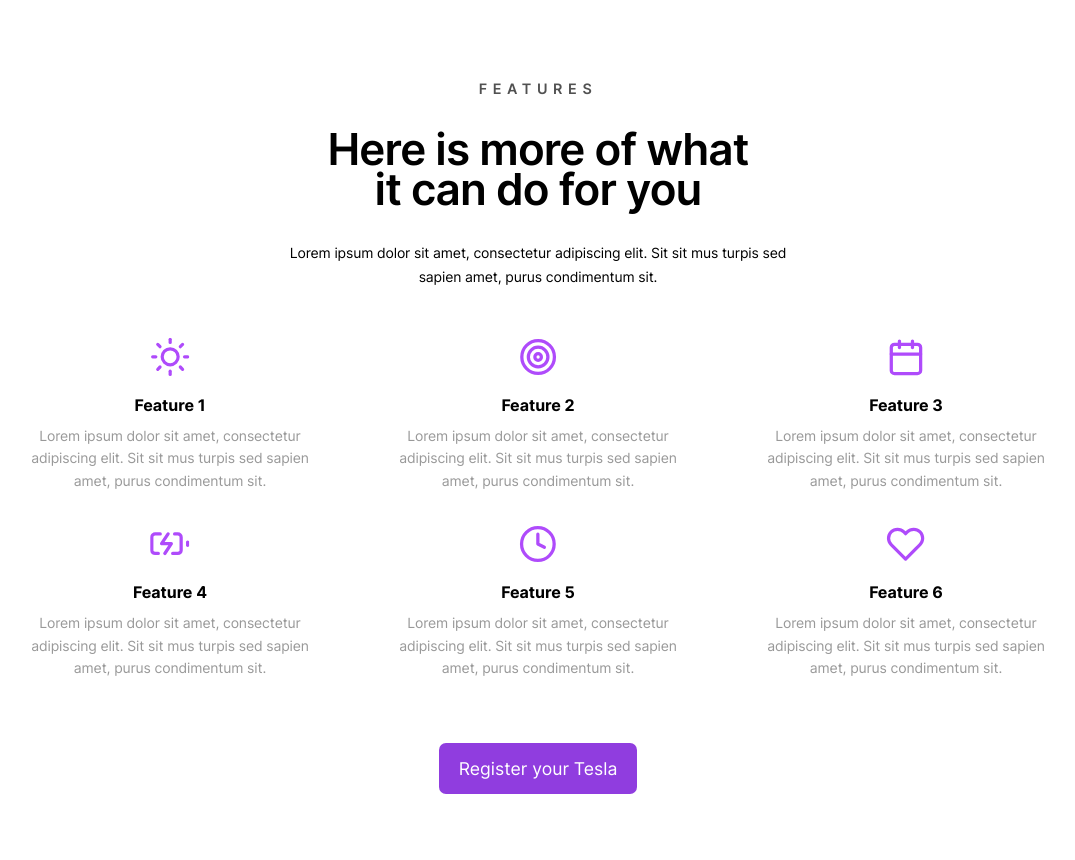
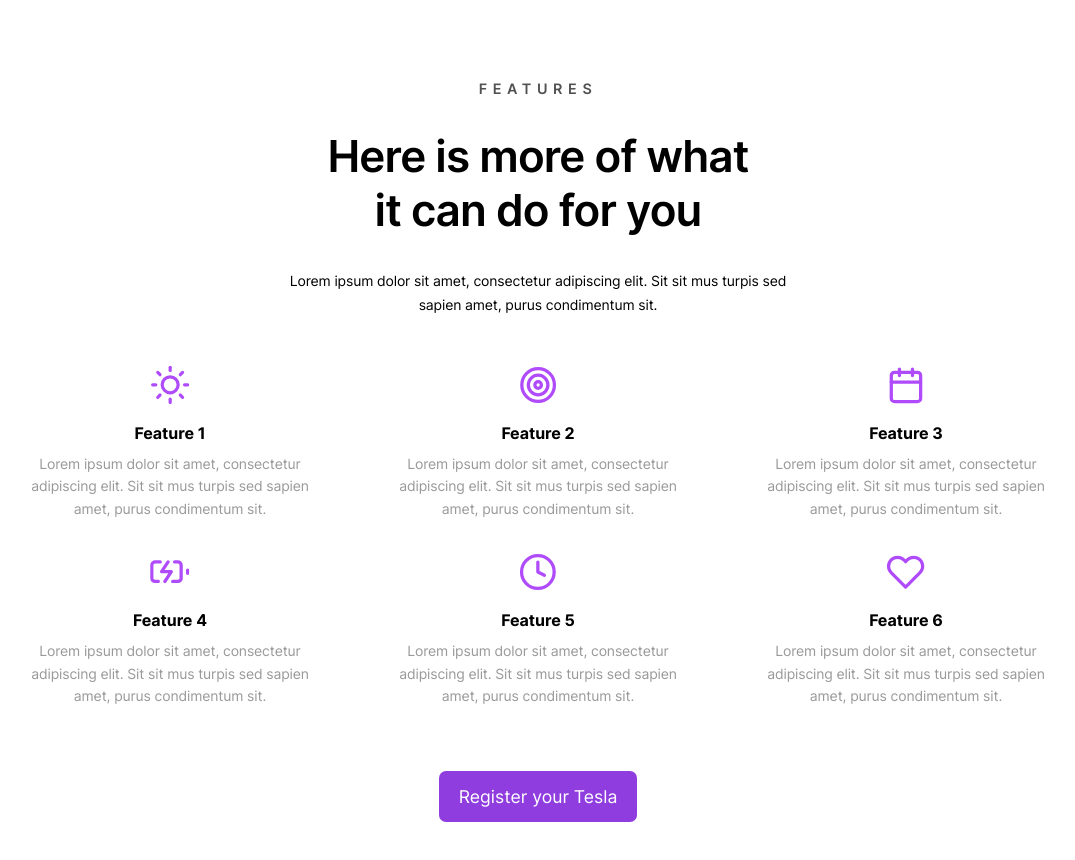
Before and after one commit to aanish101/demo, a React (Create React App) app: page / in a window 1280 px wide. Shown: the top 860 px of the page, without its empty margins (102-1177 px from the left). Built offline with nearby package versions, Linux system fonts and the light colour scheme.

Commit message:
Heading fix

```diff
--- a/src/App.css
+++ b/src/App.css
@@ -72,7 +72,7 @@
   font-weight: 600;
   font-size: clamp(1.5rem, 4vw, 2.75rem);
   letter-spacing: -0.02em;
-  line-height: 2.5rem;
+  line-height: 54px;
 }
 .App {
   min-height: 100vh;
```
